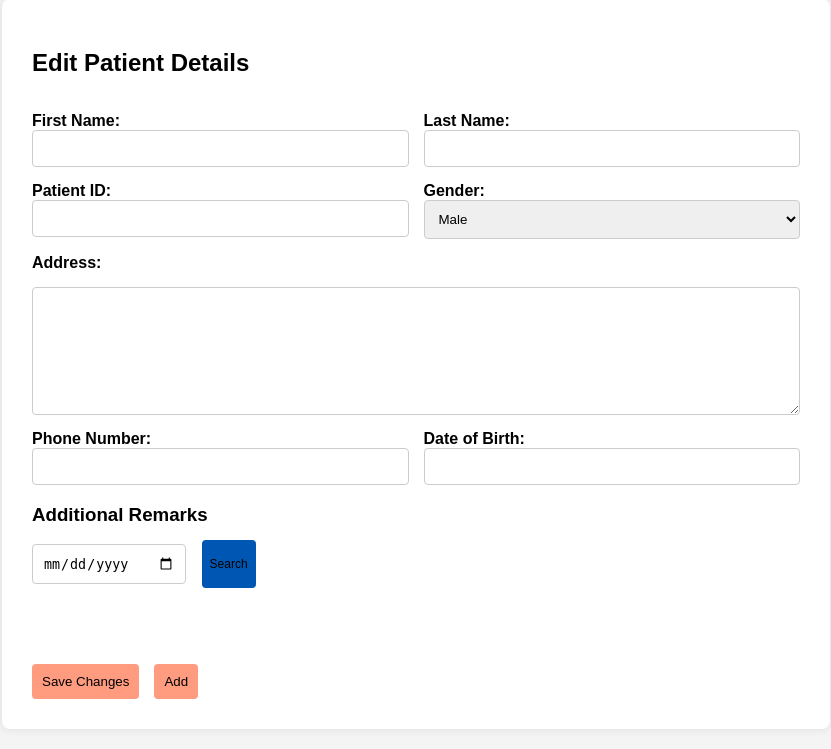
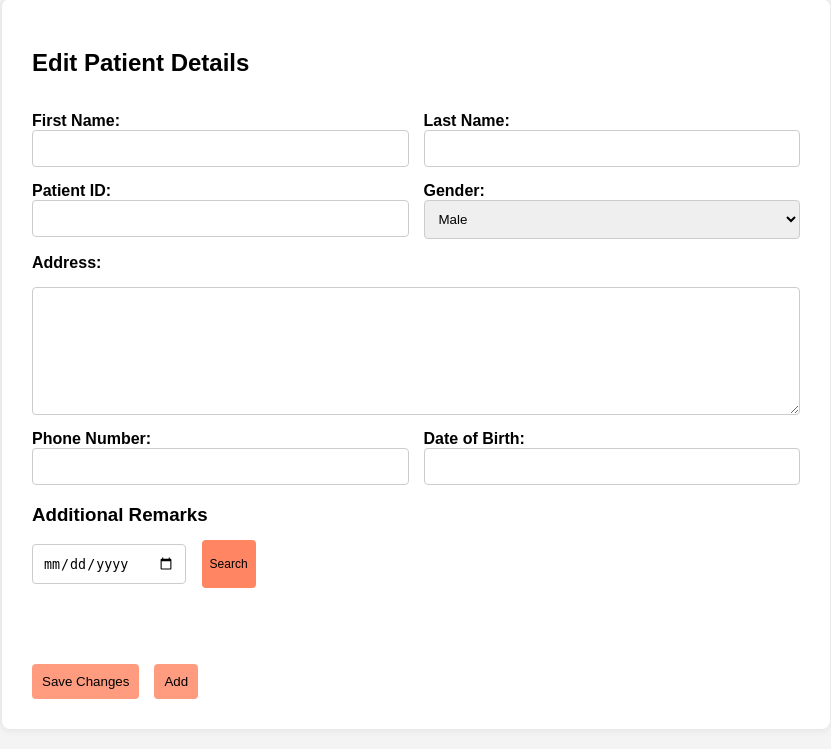
Before and after one commit to aneenaansar/dishaback, a Django app: template dashboard/templates/dashboard/patient_edit.html in a window 1280 px wide, with the pointer over the restyled element. Shown: the part 175-924 px from the top of the page, without its empty margins (224-1055 px from the left). Run offline with Django 4.2, Linux system fonts and the light colour scheme; the template is opened without the code that fills it, so the values that code supplies are empty.

Commit message:
update dashboard

```diff
--- a/dashboard/templates/dashboard/patient_edit.html
+++ b/dashboard/templates/dashboard/patient_edit.html
@@ -180,7 +180,7 @@
     }
 
     .add-details-btn:hover {
-        background-color: #0056b3;
+        background-color: #ff8563;
     }
 </style>
 <div class="patient-details">
```
